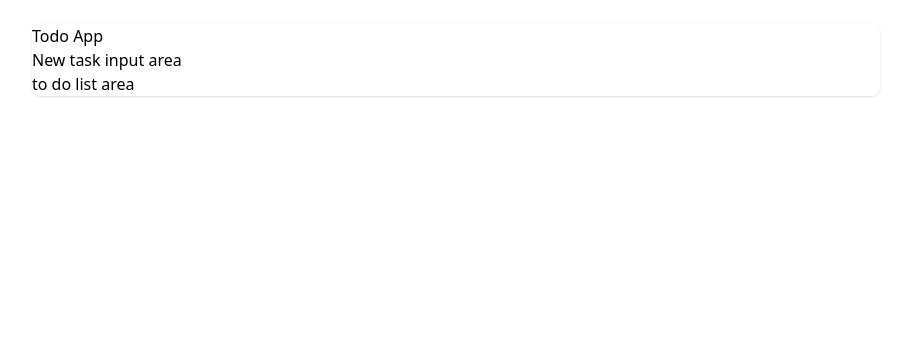
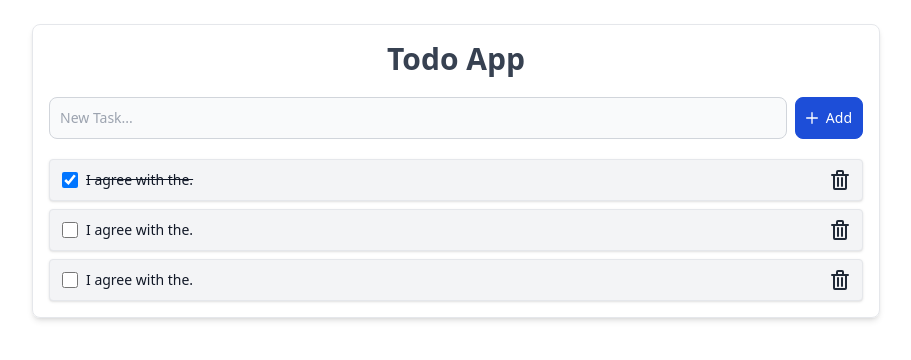
Before and after one commit to Hamees93/to-do-list, a React (Create React App) app: page / in a window 1280 px wide. Shown: the top 360 px of the page, without its empty margins (184-1095 px from the left). Built offline with nearby package versions, Linux system fonts and the light colour scheme.

Commit message:
basic layout is finished

```diff
--- a/src/App.js
+++ b/src/App.js
@@ -3,10 +3,148 @@ import "./App.css";
 function App() {
   return (
     <div className="max-w-4xl mx-auto p-3 sm:p-6 min-h-screen flex flex-col items-center">
-      <div className="w-full rounded-lg shadow">
-        <h1>Todo App</h1>
-        <div>New task input area</div>
-        <div>to do list area</div>
+      <div className="w-full rounded-lg shadow-md p-4 border">
+        <h1 className="text-gray-700 text-3xl text-center font-bold">
+          Todo App
+        </h1>
+        <div className="mt-5">
+          <form className="flex items-center">
+            <div className="relative w-full">
+              <input
+                type="text"
+                id="simple-search"
+                className="bg-gray-50 border border-gray-300 text-gray-900 text-sm rounded-lg focus:ring-blue-500 focus:border-blue-500 block w-full p-2.5  dark:bg-gray-700 dark:border-gray-600 dark:placeholder-gray-400 dark:text-white dark:focus:ring-blue-500 dark:focus:border-blue-500"
+                placeholder="New Task..."
+                required
+              />
+            </div>
+            <button
+              type="submit"
+              className="flex items-center gap-2 p-2.5 ms-2 text-sm font-medium text-white bg-blue-700 rounded-lg border border-blue-700 hover:bg-blue-800 focus:ring-4 focus:outline-none focus:ring-blue-300 dark:bg-blue-600 dark:hover:bg-blue-700 dark:focus:ring-blue-800"
+            >
+              <svg
+                class="w-3 h-3 text-white"
+                aria-hidden="true"
+                xmlns="http://www.w3.org/2000/svg"
+                fill="none"
+                viewBox="0 0 18 18"
+              >
+                <path
+                  stroke="currentColor"
+                  stroke-linecap="round"
+                  stroke-linejoin="round"
+                  stroke-width="2"
+                  d="M9 1v16M1 9h16"
+                />
+              </svg>
+              <span>Add</span>
+            </button>
+          </form>
+        </div>
+        <div className="mt-5">
+          <ul className="space-y-2">
+            <li className="flex justify-between items-center bg-gray-100 border shadow rounded p-2.5 px-3">
+              <div class="flex items-center">
+                <input
+                  id="link-checkbox1"
+                  type="checkbox"
+                  value=""
+                  class="w-4 h-4 text-blue-600 bg-gray-100 border-gray-300 rounded focus:ring-blue-500 dark:focus:ring-blue-600 dark:ring-offset-gray-800 focus:ring-2 dark:bg-gray-700 dark:border-gray-600"
+                  checked
+                />
+                <label
+                  for="link-checkbox1"
+                  class="ms-2 text-sm font-medium text-gray-900 dark:text-gray-300 line-through"
+                >
+                  I agree with the.
+                </label>
+              </div>
+              <button type="button">
+                <svg
+                  class="w-5 h-5 text-gray-800 dark:text-white"
+                  aria-hidden="true"
+                  xmlns="http://www.w3.org/2000/svg"
+                  fill="none"
+                  viewBox="0 0 18 20"
+                >
+                  <path
+                    stroke="currentColor"
+                    stroke-linecap="round"
+                    stroke-linejoin="round"
+                    stroke-width="2"
+                    d="M1 5h16M7 8v8m4-8v8M7 1h4a1 1 0 0 1 1 1v3H6V2a1 1 0 0 1 1-1ZM3 5h12v13a1 1 0 0 1-1 1H4a1 1 0 0 1-1-1V5Z"
+                  />
+                </svg>
+              </button>
+            </li>
+            <li className="flex justify-between items-center bg-gray-100 border shadow rounded p-2.5 px-3">
+              <div class="flex items-center">
+                <input
+                  id="link-checkbox2"
+                  type="checkbox"
+                  value=""
+                  class="w-4 h-4 text-blue-600 bg-gray-100 border-gray-300 rounded focus:ring-blue-500 dark:focus:ring-blue-600 dark:ring-offset-gray-800 focus:ring-2 dark:bg-gray-700 dark:border-gray-600"
+                />
+                <label
+                  for="link-checkbox2"
+                  class="ms-2 text-sm font-medium text-gray-900 dark:text-gray-300"
+                >
+                  I agree with the.
+                </label>
+              </div>
+              <button type="button">
+                <svg
+                  class="w-5 h-5 text-gray-800 dark:text-white"
+                  aria-hidden="true"
+                  xmlns="http://www.w3.org/2000/svg"
+                  fill="none"
+                  viewBox="0 0 18 20"
+                >
+                  <path
+                    stroke="currentColor"
+                    stroke-linecap="round"
+                    stroke-linejoin="round"
+                    stroke-width="2"
+                    d="M1 5h16M7 8v8m4-8v8M7 1h4a1 1 0 0 1 1 1v3H6V2a1 1 0 0 1 1-1ZM3 5h12v13a1 1 0 0 1-1 1H4a1 1 0 0 1-1-1V5Z"
+                  />
+                </svg>
+              </button>
+            </li>
+            <li className="flex justify-between items-center bg-gray-100 border shadow rounded p-2.5 px-3">
+              <div class="flex items-center">
+                <input
+                  id="link-checkbox3"
+                  type="checkbox"
+                  value=""
+                  class="w-4 h-4 text-blue-600 bg-gray-100 border-gray-300 rounded focus:ring-blue-500 dark:focus:ring-blue-600 dark:ring-offset-gray-800 focus:ring-2 dark:bg-gray-700 dark:border-gray-600"
+                />
+                <label
+                  for="link-checkbox3"
+                  class="ms-2 text-sm font-medium text-gray-900 dark:text-gray-300"
+                >
+                  I agree with the.
+                </label>
+              </div>
+              <button type="button">
+                <svg
+                  class="w-5 h-5 text-gray-800 dark:text-white"
+                  aria-hidden="true"
+                  xmlns="http://www.w3.org/2000/svg"
+                  fill="none"
+                  viewBox="0 0 18 20"
+                >
+                  <path
+                    stroke="currentColor"
+                    stroke-linecap="round"
+                    stroke-linejoin="round"
+                    stroke-width="2"
+                    d="M1 5h16M7 8v8m4-8v8M7 1h4a1 1 0 0 1 1 1v3H6V2a1 1 0 0 1 1-1ZM3 5h12v13a1 1 0 0 1-1 1H4a1 1 0 0 1-1-1V5Z"
+                  />
+                </svg>
+              </button>
+            </li>
+          </ul>
+        </div>
       </div>
     </div>
   );
```
